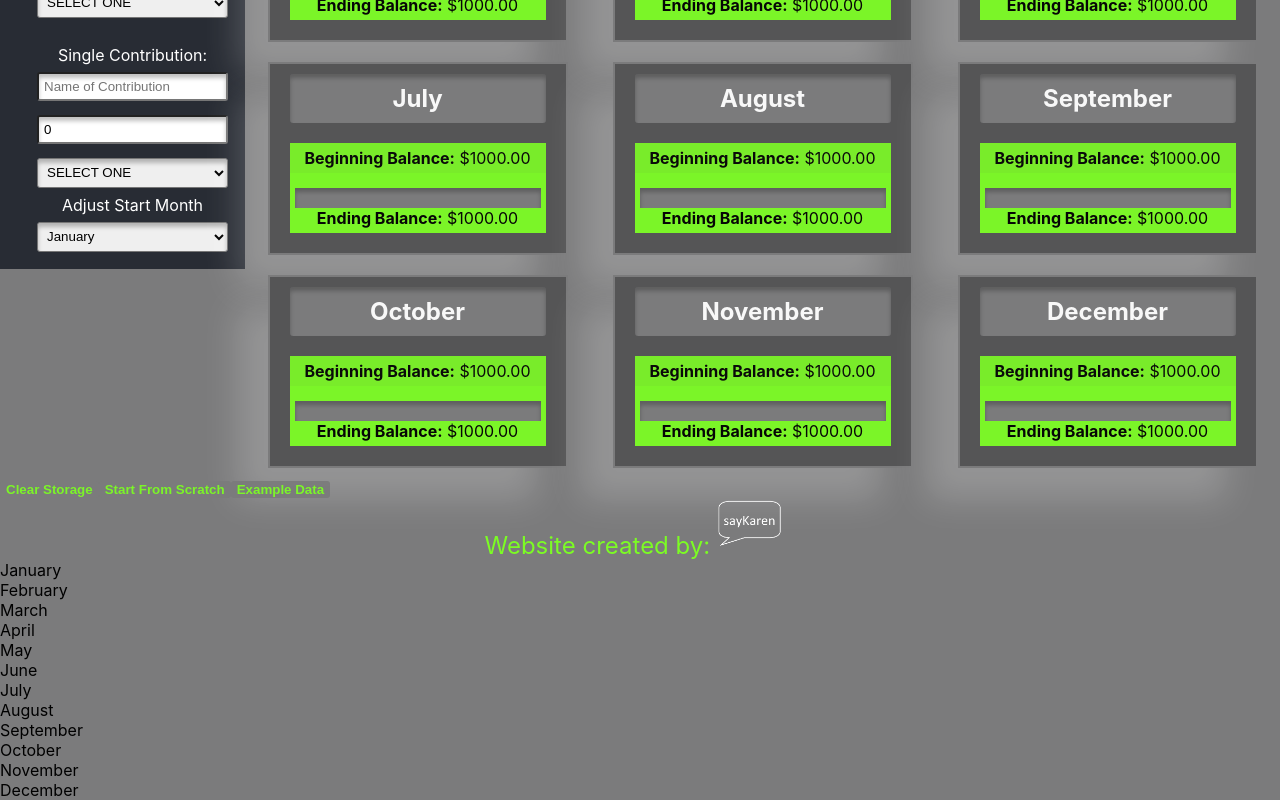
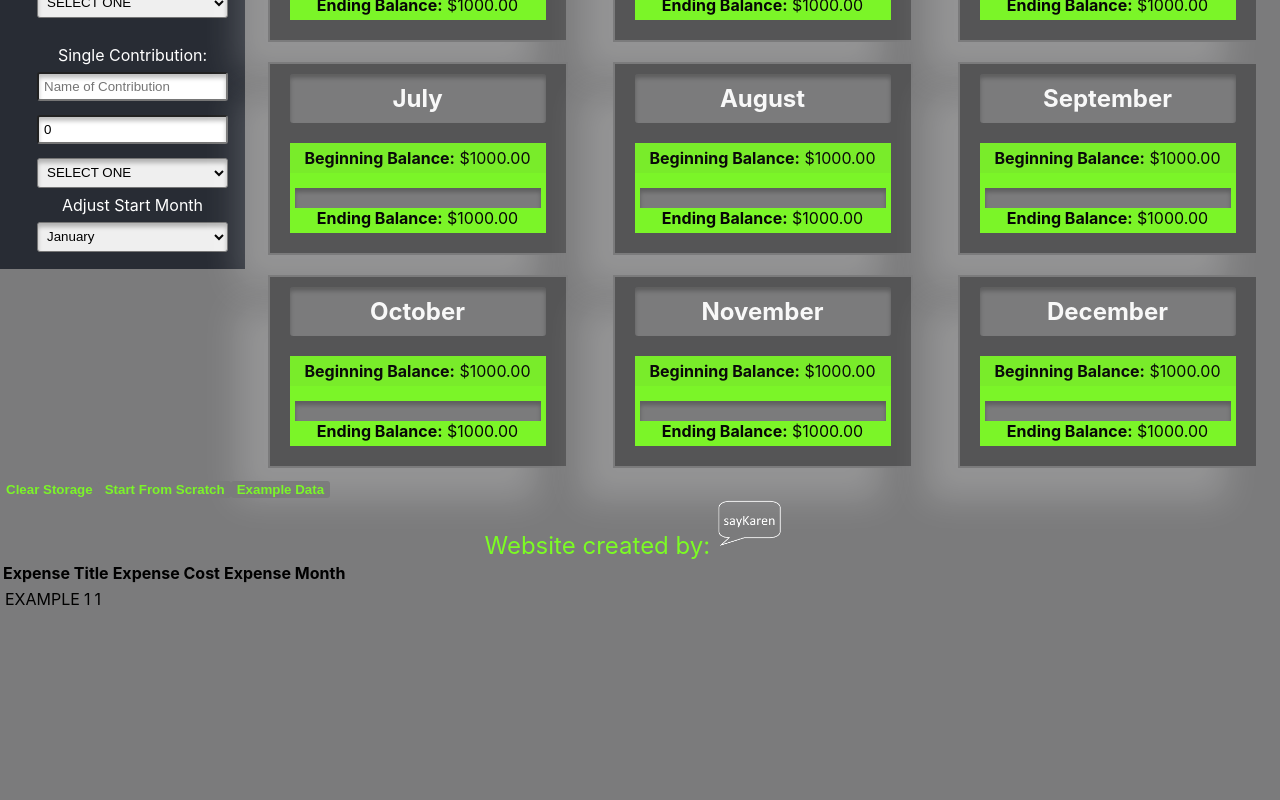
Before and after one commit to saykaren/SinkingFund, a React (Create React App) app: page / in a window 1280 px wide. Shown: the part 484-1284 px from the top of the page. After the commit the page ends 1098 px from the top, so only its background shows below. Built offline with nearby package versions, Linux system fonts and the light colour scheme.

Commit message:
Added html table of data
Added html table of data for client to be able to easily copy and store expenses

```diff
--- a/src/Components/App/Table.tsx
+++ b/src/Components/App/Table.tsx
@@ -5,13 +5,39 @@ import dataProps from "./Interface";
 const Table = ({ data }: dataProps) => {
   return (
     <>
-        {data && <div>
-            {data.map((num,index)=>(
-                <div key={index}>
-                    {num.monthName}
-                </div>
-            ))}
-        </div>}
+      <table id="table-to-xls">
+        <thead>
+        <tr>
+          <th>Expense Title</th>
+          <th>Expense Cost</th>
+          <th>Expense Month</th>
+        </tr>
+        </thead>
+        <tbody>
+        <tr>
+          {data && data.map((num, index)=>(
+                num.monthData && num.monthData.map((exp, index)=>(
+                     <tr>
+                      <td key={index}>{exp.title}
+                      </td>
+                       <td key={index}>{exp.cost}
+                       </td>
+                       <td key={index}>{exp.monthIN}
+                       </td>
+                    </tr>
+                  ))
+              ))}
+        </tr>
+        </tbody>
+      </table>
+        {/*{data && <div>*/}
+        {/*    {data.map((num,index)=>(*/}
+        {/*        <div key={index}>*/}
+        {/*            {num.monthName}*/}
+
+        {/*        </div>*/}
+        {/*    ))}*/}
+        {/*</div>}*/}
     </>
   );
 };
```
